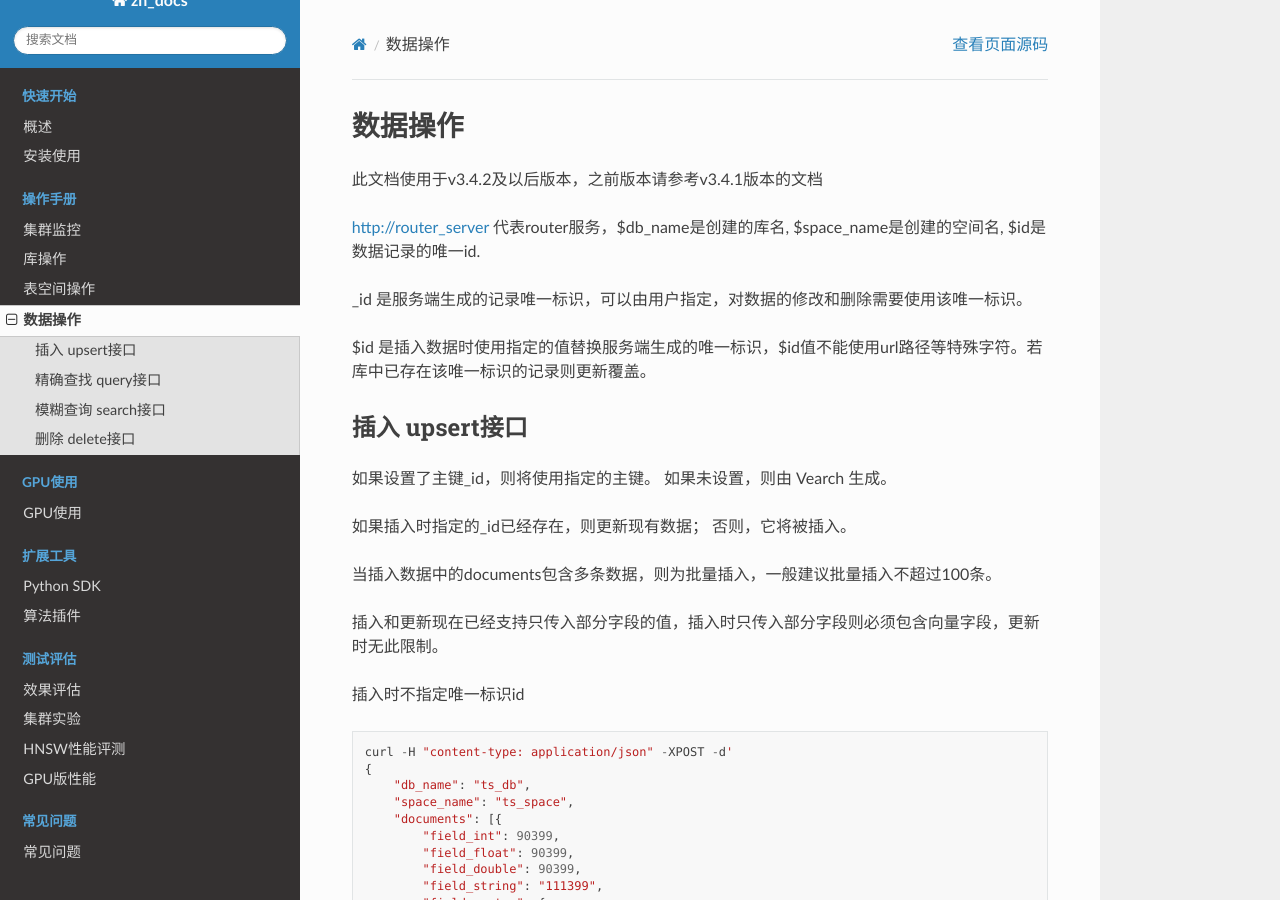
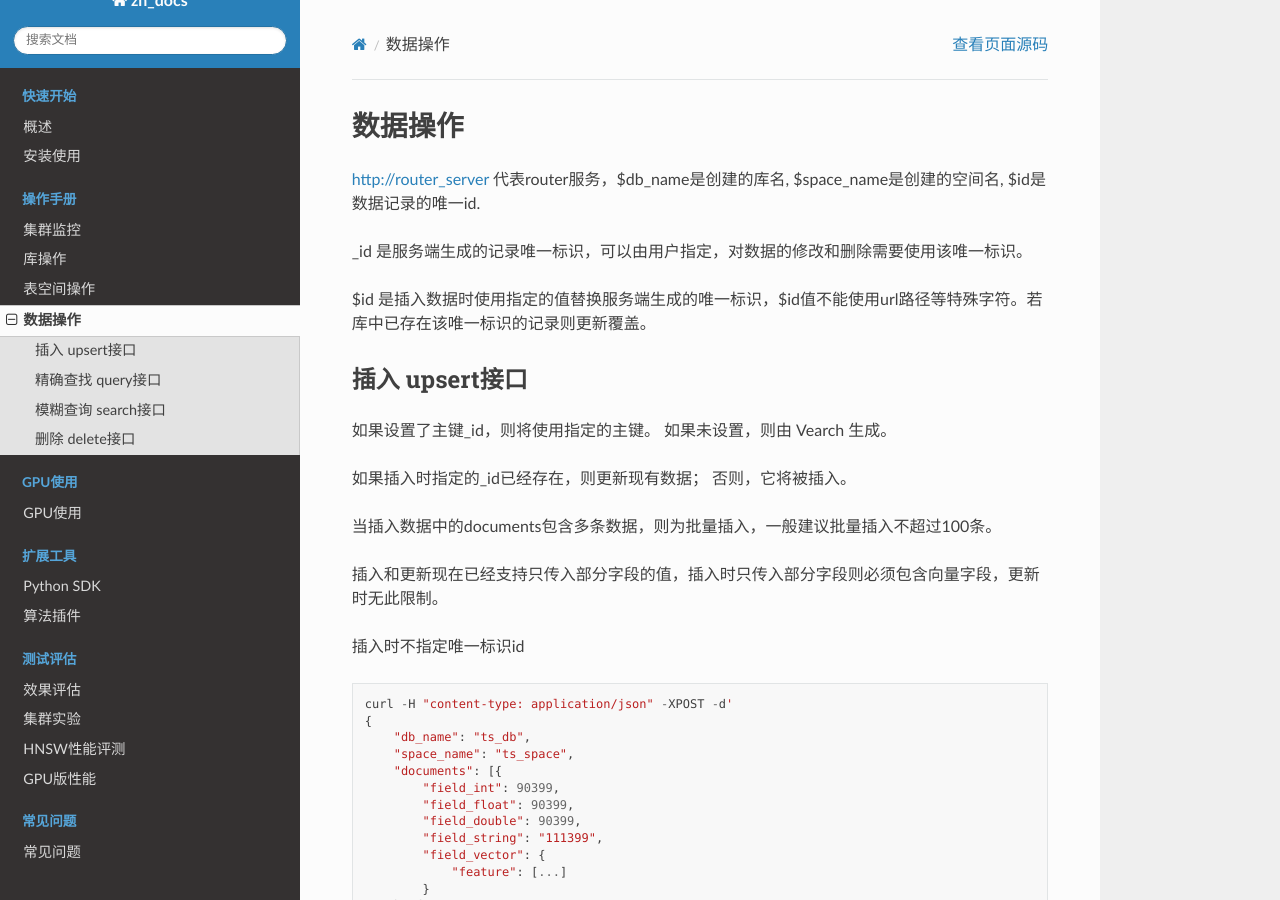
Before and after one commit to vearch/zh_docs, a Sphinx documentation site: the page built from docs/source/use_op/op_doc.rst, in a window 1280 px wide and 900 px high. Built offline with Sphinx 7.4.7 and the Read the Docs theme 2.0.0, drawn with Linux system fonts in a browser that asks for light colours; pages that are not in the unit, such as notebooks, are missing from menus.

Commit message:
Update op_doc.rst

```diff
--- a/docs/source/use_op/op_doc.rst
+++ b/docs/source/use_op/op_doc.rst
@@ -1,7 +1,5 @@
 数据操作
 =================
-此文档使用于v3.4.2及以后版本，之前版本请参考v3.4.1版本的文档
-
 http://router_server 代表router服务，$db_name是创建的库名, $space_name是创建的空间名, $id是数据记录的唯一id.
 
 _id 是服务端生成的记录唯一标识，可以由用户指定，对数据的修改和删除需要使用该唯一标识。
```
